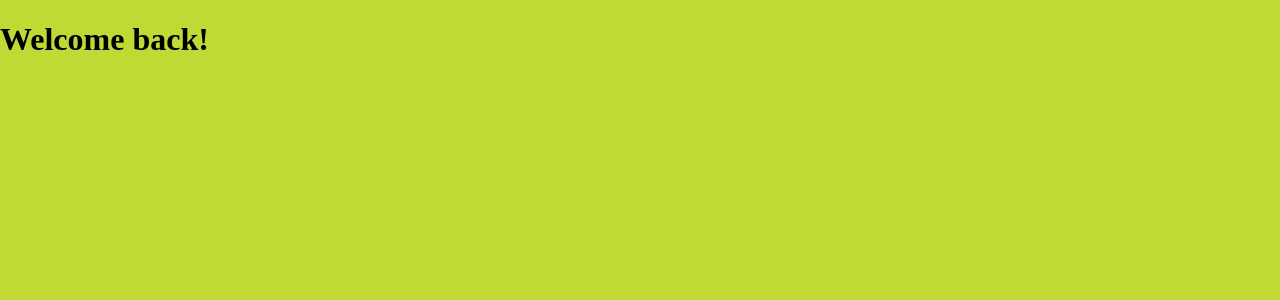
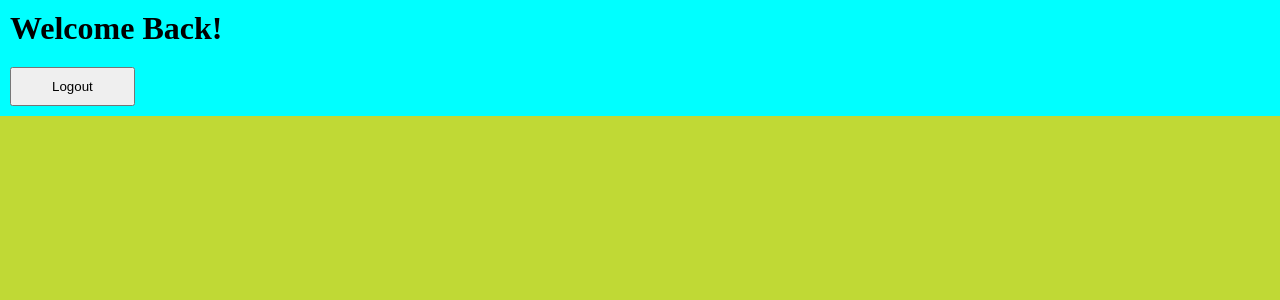
Before and after one commit to SinhaVinit/Main-Concept-React, a React (Create React App) app: page / in a window 1280 px wide. Shown: the top 300 px of the page. Built offline with nearby package versions, Linux system fonts and the light colour scheme.

Commit message:
Conditional Rendering 2 (Element Variables)

```diff
--- a/src/components/App.css
+++ b/src/components/App.css
@@ -6,3 +6,13 @@
     margin: 0;
     padding: 10px;
 }
+
+.LogoutButton {
+    margin: 10px;
+    padding: 10px 40px;
+}
+
+.LoginButton {
+    margin: 10px;
+    padding: 10px 40px;
+}
--- a/src/components/App.jsx
+++ b/src/components/App.jsx
@@ -1,19 +1,61 @@
 import "./App.css";
-
-function UserGreeting(props) {
-  return <h1>Welcome back!</h1>;
-}
-
-function GuestGreeting(props) {
-  return <h1>Please sign up!</h1>;
-}
+import React from "react";
 
 function Greeting(props) {
   const isLoggedIn = props.isLoggedIn;
   if (isLoggedIn) {
-    return <UserGreeting />;
+    return <h1>Welcome Back!</h1>;
   }
-  return <GuestGreeting />;
+  return <h1>Please Sign Up!</h1>;
 }
 
-export default Greeting;
+function LoginButton(props) {
+  return (
+    <button className="LoginButton" onClick={props.onClick}>
+      Login
+    </button>
+  );
+}
+
+function LogoutButton(props) {
+  return (
+    <button className="LogoutButton" onClick={props.onClick}>
+      Logout
+    </button>
+  );
+}
+
+class LoginControl extends React.Component {
+  constructor(props) {
+    super(props);
+    this.handelLoginClick = this.handelLoginClick.bind(this);
+    this.handelLogoutClick = this.handelLogoutClick.bind(this);
+    this.state = { isLoggedIn: true };
+  }
+
+  handelLoginClick() {
+    this.setState({ isLoggedIn: true });
+  }
+
+  handelLogoutClick() {
+    this.setState({ isLoggedIn: false });
+  }
+
+  render() {
+    const isLoggedIn = this.state.isLoggedIn;
+    let button;
+    if (isLoggedIn) {
+      button = <LogoutButton onClick={this.handelLogoutClick} />;
+    } else {
+      button = <LoginButton onClick={this.handelLoginClick} />;
+    }
+    return (
+      <div className="App">
+        <Greeting isLoggedIn={isLoggedIn} />
+        {button}
+      </div>
+    );
+  }
+}
+
+export default LoginControl;
--- a/src/index.js
+++ b/src/index.js
@@ -1,12 +1,11 @@
 import React from "react";
 import ReactDOM from "react-dom/client";
 import "./index.css";
-import Greeting from "./components/App";
+import LoginControl from "./components/App";
 
 const root = ReactDOM.createRoot(document.getElementById("root"));
 root.render(
   <div>
-    {/* Try changing to isLoggedIn={false} */}
-    <Greeting isLoggedIn={true} />
+    <LoginControl />
   </div>
 );
```
